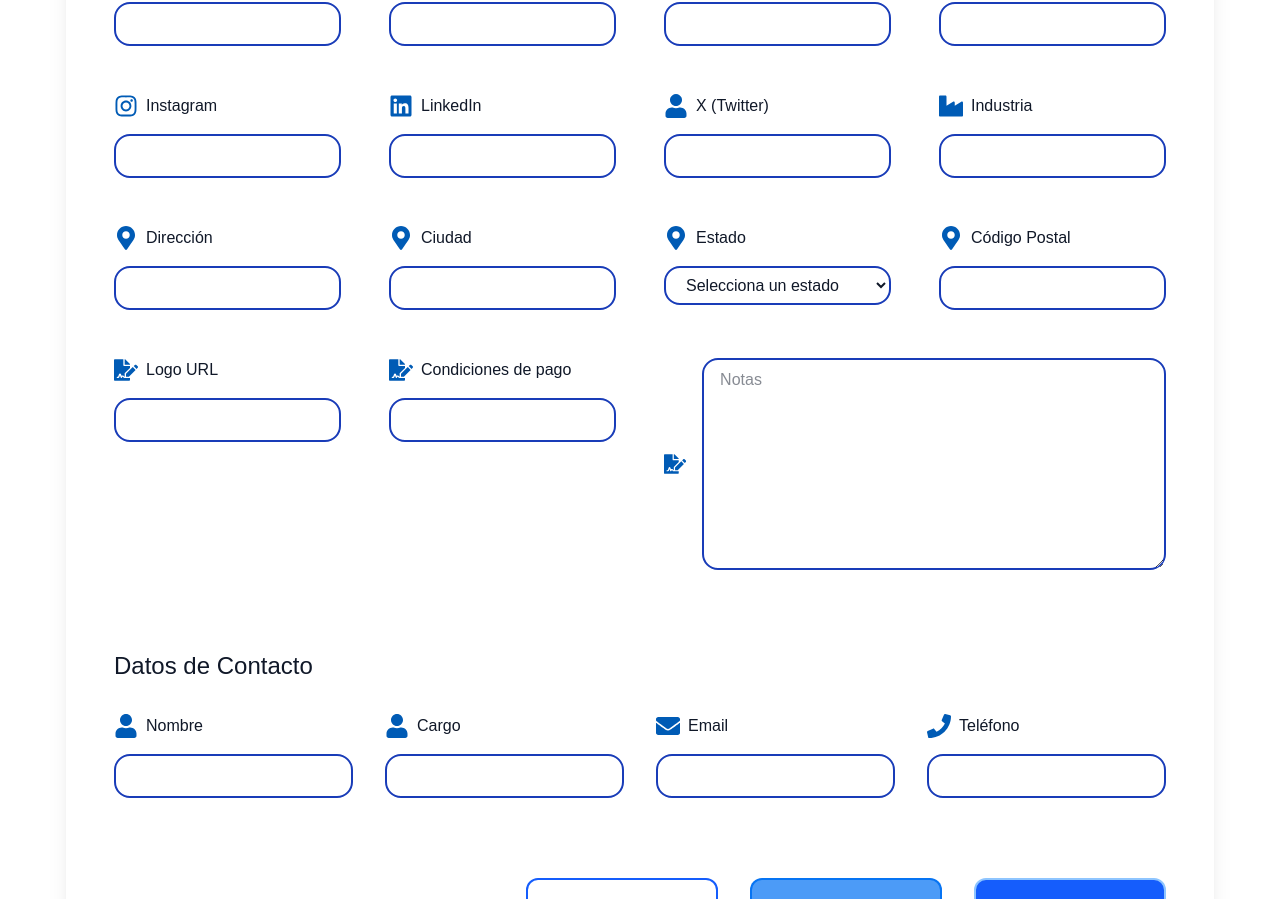
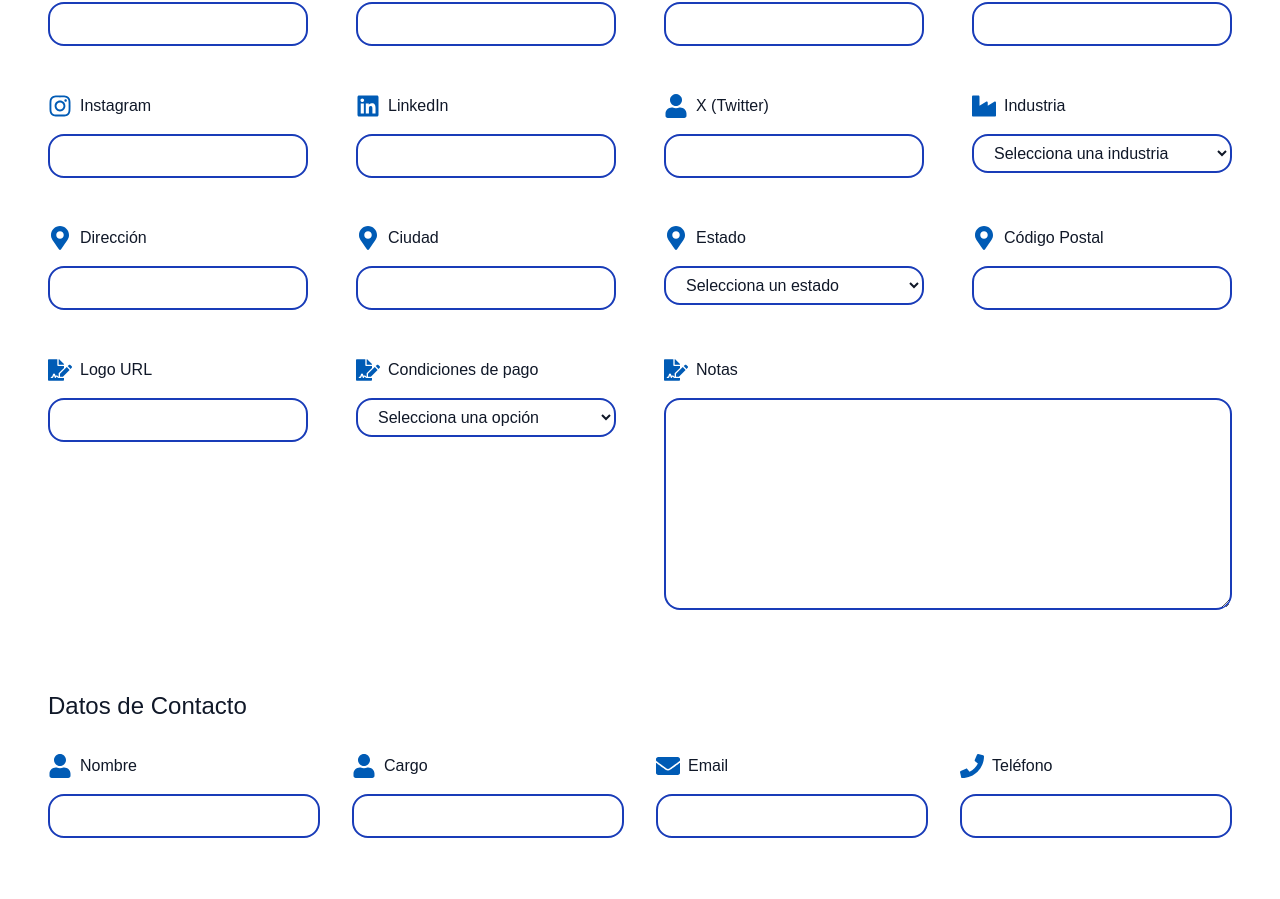
Before and after one commit to dspwebstudiomx/dashboard_next, a Next.js app: page /guia-estilos in a window 1280 px wide. Shown: the part 5746-6645 px from the top of the page. Built offline with nearby package versions, Linux system fonts and the light colour scheme; no server answers.

Commit message:
UI: Cambiar campos de entrada a select en el formulario de cliente para industria y condiciones de pago

```diff
--- a/src/components/ClientForm.tsx
+++ b/src/components/ClientForm.tsx
@@ -471,14 +471,29 @@ const ClientForm = React.forwardRef(function ClientForm(
 							<FaIndustry className="text-primary-dark text-2xl" />
 							<label className="text-base">Industria</label>
 						</div>
-						<input
+						<select
 							name="industry"
 							value={form.industry}
-							onChange={handleChange}
+							onChange={handleSelectChange}
 							className={`pl-4 input w-full rounded-2xl border-2 border-blue-800 py-2 dark:text-gray-100 ${
 								form.industry ? "bg-blue-200" : ""
-							}`}
-						/>
+							}`}>
+							<option value="">Selecciona una industria</option>
+							<option value="Tecnología">Tecnología</option>
+							<option value="Salud">Salud</option>
+							<option value="Educación">Educación</option>
+							<option value="Finanzas">Finanzas</option>
+							<option value="Comercio">Comercio</option>
+							<option value="Manufactura">Manufactura</option>
+							<option value="Construcción">Construcción</option>
+							<option value="Alimentos y Bebidas">Alimentos y Bebidas</option>
+							<option value="Transporte y Logística">
+								Transporte y Logística
+							</option>
+							<option value="Turismo">Turismo</option>
+							<option value="Servicios">Servicios</option>
+							<option value="Otra">Otra</option>
+						</select>
 					</div>
 					<div className="flex flex-col items-center gap-4">
 						<div className="flex items-center gap-2 justify-start w-full">
@@ -586,24 +601,35 @@ const ClientForm = React.forwardRef(function ClientForm(
 							<FaFileSignature className="text-primary-dark text-2xl" />
 							<label className="text-base">Condiciones de pago</label>
 						</div>
-						<input
+						<select
 							name="paymentTerms"
 							value={form.paymentTerms}
-							onChange={handleChange}
+							onChange={handleSelectChange}
 							className={`pl-4 input w-full rounded-2xl border-2 border-blue-800 py-2 dark:text-gray-100 ${
 								form.paymentTerms ? "bg-blue-200" : ""
-							}`}
-						/>
+							}`}>
+							<option value="">Selecciona una opción</option>
+							<option value="Contado">Contado</option>
+							<option value="7 días">7 días</option>
+							<option value="15 días">15 días</option>
+							<option value="30 días">30 días</option>
+							<option value="60 días">60 días</option>
+							<option value="90 días">90 días</option>
+							<option value="Anticipo 50% y 50% a la entrega">
+								Anticipo 50% y 50% a la entrega
+							</option>
+							<option value="Otra">Otra</option>
+						</select>
 					</div>
-					<div className="flex items-center gap-4 md:col-span-2">
-						<FaFileSignature className="text-primary-dark text-2xl" />
+					<div className="flex flex-col items-center gap-4 md:col-span-2">
+						<div className="flex items-center gap-2 justify-start w-full">
+							<FaFileSignature className="text-primary-dark text-2xl" />
+							<label className="text-base">Notas</label>
+						</div>
 						<textarea
 							name="notes"
 							value={form.notes}
-							onChange={(e: React.ChangeEvent<HTMLTextAreaElement>) =>
-								setForm({ ...form, notes: e.target.value })
-							}
-							placeholder="Notas"
+							onChange={(e) => setForm({ ...form, notes: e.target.value })}
 							rows={8}
 							className={`pl-4 input w-full rounded-2xl border-2 border-blue-800 py-2 dark:text-gray-100 ${
 								form.notes ? "bg-blue-200" : ""
```
